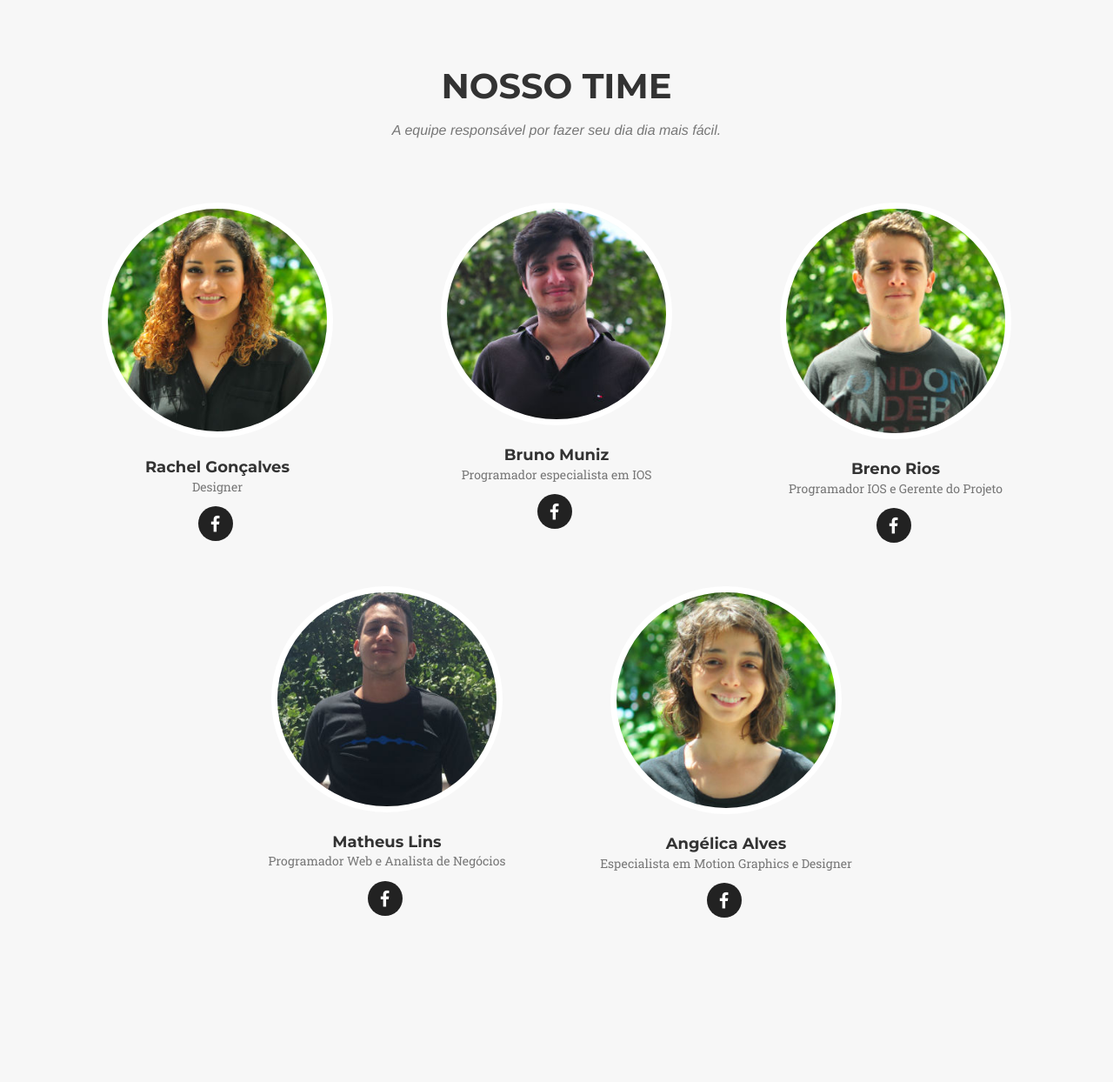
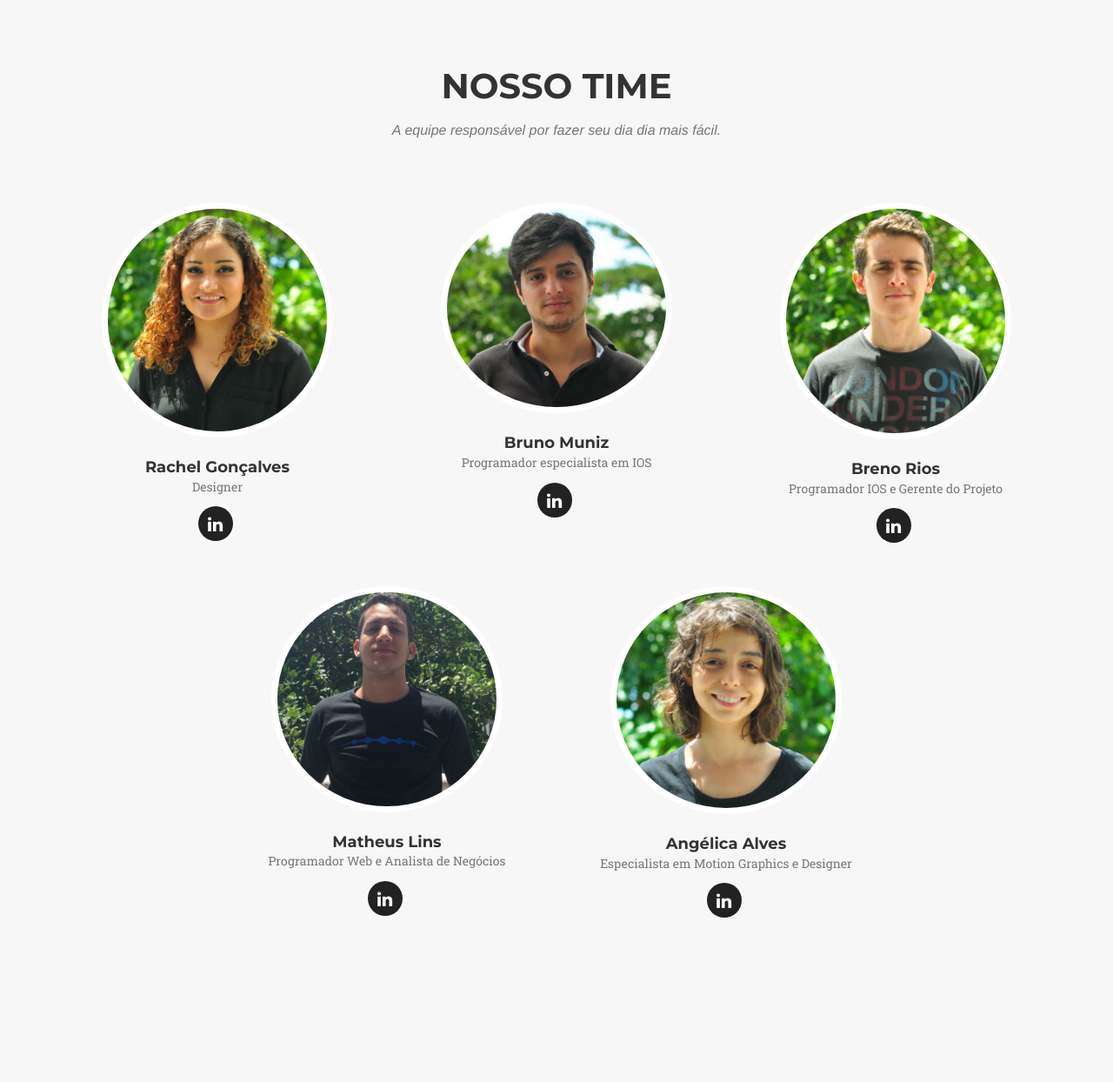
Before and after one commit to matheuslins/Doc.tr, a Django app: page / in a window 1280 px wide. Shown: the part 4089-5333 px from the top of the page at 87% size. Run offline with Django 3.2, Linux system fonts and the light colour scheme; some libraries are stand-ins or nearby versions; some web fonts are replaced.

Commit message:
troca da foto de bruno e colocando os likedin's

```diff
--- a/core/templates/index.html
+++ b/core/templates/index.html
@@ -382,10 +382,10 @@
                         <ul class="list-inline social-buttons">
                             <!--<li><a href="#"><i class="fa fa-twitter"></i></a>-->
                             <!--</li>-->
-                            <li><a href="https://www.facebook.com/rachelgoncalves?fref=ts" target="_blank"><i class="fa fa-facebook"></i></a>
+                            <!--<li><a href="https://www.facebook.com/rachelgoncalves?fref=ts" target="_blank"><i class="fa fa-facebook"></i></a>-->
+                            <!--</li>-->
+                            <li><a href=""><i class="fa fa-linkedin"></i></a>
                             </li>
-                            <!--<li><a href="#"><i class="fa fa-linkedin"></i></a>-->
-                            <!--</li>-->
                         </ul>
                     </div>
                 </div>
@@ -397,10 +397,10 @@
                         <ul class="list-inline social-buttons">
                             <!--<li><a href="#"><i class="fa fa-twitter"></i></a>-->
                             <!--</li>-->
-                            <li><a href="https://www.facebook.com/munizbruno?fref=ts" target="_blank"><i class="fa fa-facebook"></i></a>
+                            <!--<li><a href="https://www.facebook.com/munizbruno?fref=ts" target="_blank"><i class="fa fa-facebook"></i></a>-->
+                            <!--</li>-->
+                            <li><a href="https://br.linkedin.com/in/bruno-muniz-1ba381100" target="_blank"><i class="fa fa-linkedin"></i></a>
                             </li>
-                            <!--<li><a href="#"><i class="fa fa-linkedin"></i></a>-->
-                            <!--</li>-->
                         </ul>
                     </div>
                 </div>
@@ -412,10 +412,10 @@
                         <ul class="list-inline social-buttons">
                             <!--<li><a href="#"><i class="fa fa-twitter"></i></a>-->
                             <!--</li>-->
-                            <li><a href="https://www.facebook.com/Brenor2?fref=ts" target="_blank"><i class="fa fa-facebook"></i></a>
+                            <!--<li><a href="https://www.facebook.com/Brenor2?fref=ts" target="_blank"><i class="fa fa-facebook"></i></a>-->
+                            <!--</li>-->
+                            <li><a href="https://br.linkedin.com/in/breno-rios-ramos-71a586bb" target="_blank"><i class="fa fa-linkedin"></i></a>
                             </li>
-                            <!--<li><a href="#"><i class="fa fa-linkedin"></i></a>-->
-                            <!--</li>-->
                         </ul>
                     </div>
                 </div>
@@ -428,10 +428,10 @@
                         <ul class="list-inline social-buttons">
                             <!--<li><a href="#"><i class="fa fa-twitter"></i></a>-->
                             <!--</li>-->
-                            <li><a href="https://www.facebook.com/rachelgoncalves?fref=ts" target="_blank"><i class="fa fa-facebook"></i></a>
+                            <!--<li><a href="" target="_blank"><i class="fa fa-facebook"></i></a>-->
+                            <!--</li>-->
+                            <li><a href="https://br.linkedin.com/in/matheus-lins-a9592b99" target="_blank"><i class="fa fa-linkedin"></i></a>
                             </li>
-                            <!--<li><a href="#"><i class="fa fa-linkedin"></i></a>-->
-                            <!--</li>-->
                         </ul>
                     </div>
                 </div>
@@ -443,10 +443,10 @@
                         <ul class="list-inline social-buttons">
                             <!--<li><a href="#"><i class="fa fa-twitter"></i></a>-->
                             <!--</li>-->
-                            <li><a href="https://www.facebook.com/rachelgoncalves?fref=ts" target="_blank"><i class="fa fa-facebook"></i></a>
+                            <!--<li><a href="" target="_blank"><i class="fa fa-facebook"></i></a>-->
+                            <!--</li>-->
+                            <li><a href="#" target="_blank"><i class="fa fa-linkedin"></i></a>
                             </li>
-                            <!--<li><a href="#"><i class="fa fa-linkedin"></i></a>-->
-                            <!--</li>-->
                         </ul>
                     </div>
                 </div>
@@ -486,7 +486,7 @@
     <section id="contact">
         <div class="container">
             <div class="row">
-                <div class="col-lg-12 text-center">
+                <div class="col-lg-122 text-center">
                     <h2 class="section-heading">Contato</h2>
                     <h3 class="section-subheading text-muted">Dúvidas sobre nosso serviço ?</h3>
                 </div>
```
Also changed, not shown: DocTr/static/img/team/2.jpg.
